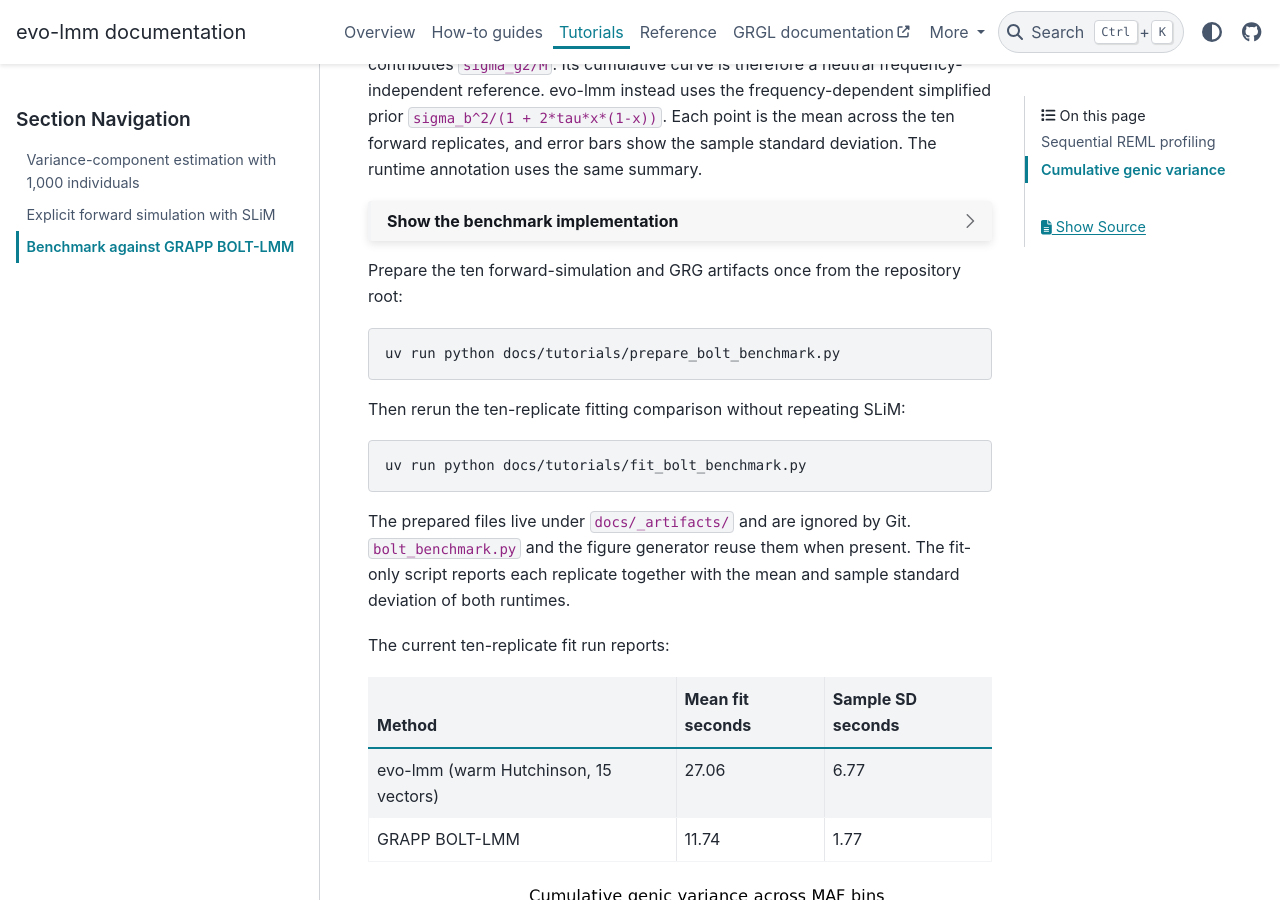
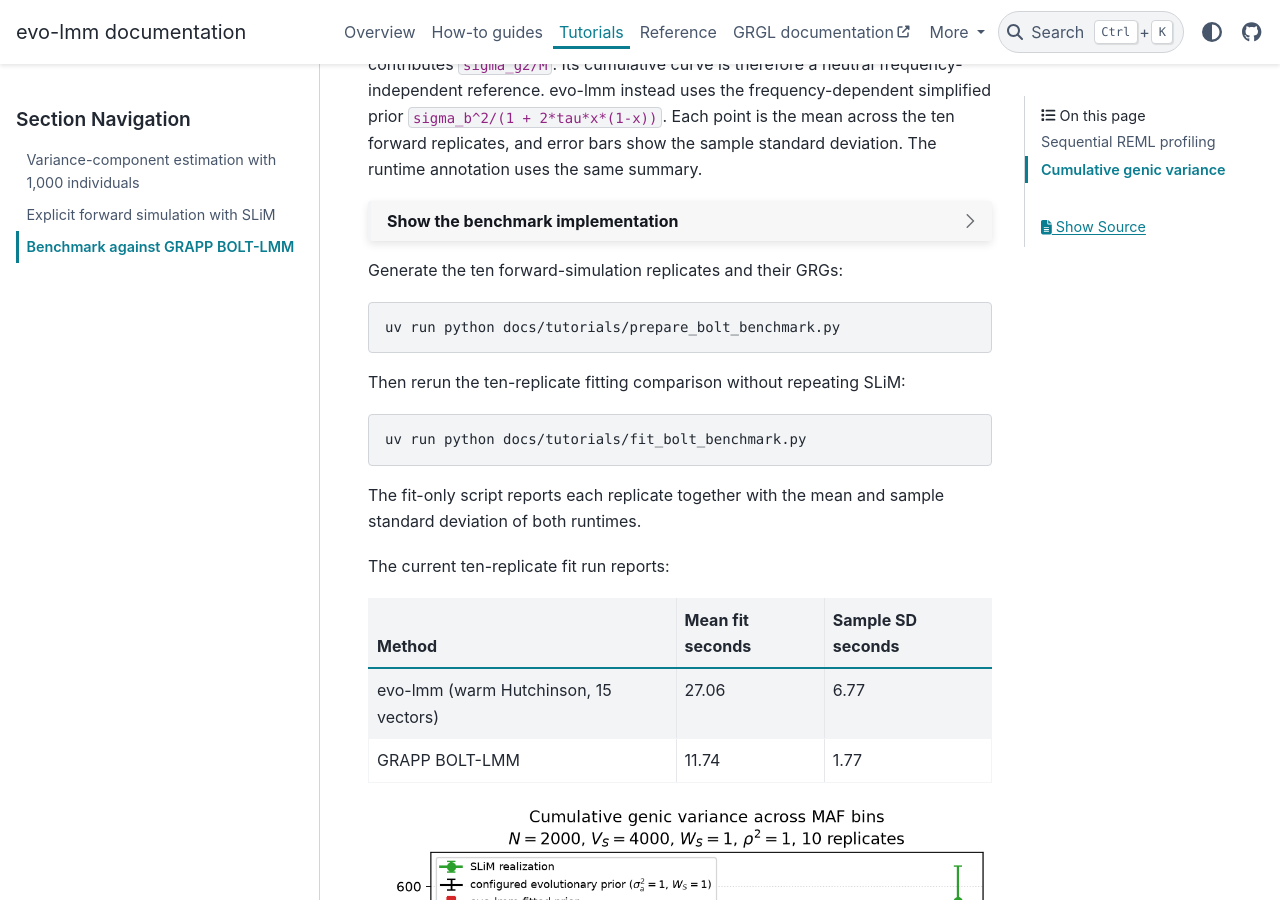
Before and after one commit to hanbin973/evo_lmm, a Sphinx documentation site: the page built from docs/tutorials/bolt_benchmark.rst, in a window 1280 px wide and 900 px high, scrolled down 2048 px. Built offline with Sphinx 7.4.7 and the PyData theme 0.15.4, drawn with Linux system fonts in a browser that asks for light colours; pages that are not in the unit, such as notebooks, are missing from menus; cross-references to code outside the pages are shown as plain code.

Commit message:
further docs local asset language fix; v2

```diff
--- a/docs/tutorials/bolt_benchmark.rst
+++ b/docs/tutorials/bolt_benchmark.rst
@@ -117,8 +117,7 @@ the sample standard deviation. The runtime annotation uses the same summary.
       :language: python
       :linenos:
 
-Prepare the ten forward-simulation and GRG artifacts once from the repository
-root:
+Generate the ten forward-simulation replicates and their GRGs:
 
 .. code-block:: console
 
@@ -130,9 +129,7 @@ Then rerun the ten-replicate fitting comparison without repeating SLiM:
 
    uv run python docs/tutorials/fit_bolt_benchmark.py
 
-The prepared files live under ``docs/_artifacts/`` and are ignored by Git.
-``bolt_benchmark.py`` and the figure generator reuse them when present. The
-fit-only script reports each replicate together with the mean and sample
+The fit-only script reports each replicate together with the mean and sample
 standard deviation of both runtimes.
 
 The current ten-replicate fit run reports:
--- a/docs/tutorials/slim_forward_simplified.rst
+++ b/docs/tutorials/slim_forward_simplified.rst
@@ -78,7 +78,7 @@
       :language: python
       :linenos:
 
-Run it from the repository root with:
+Run the simulation and fitting workflow with:
 
 .. code-block:: console
 
```
